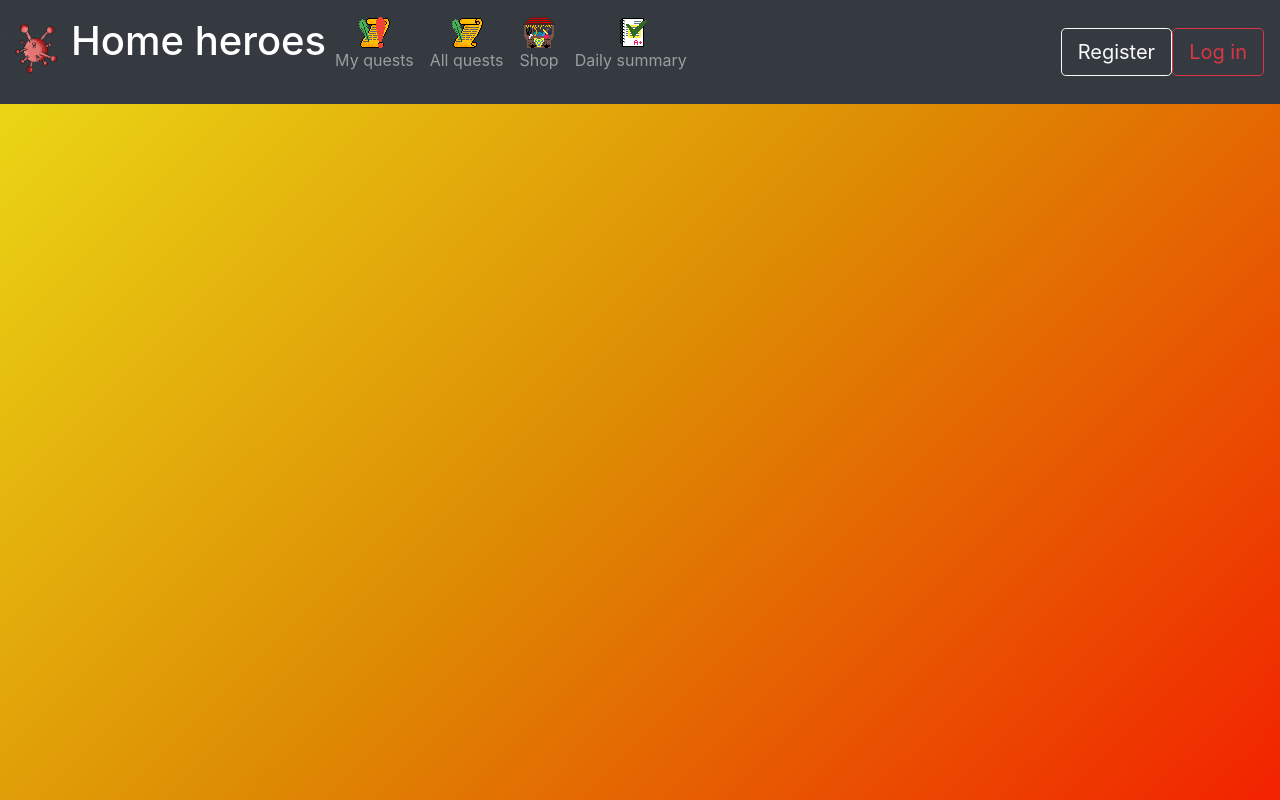
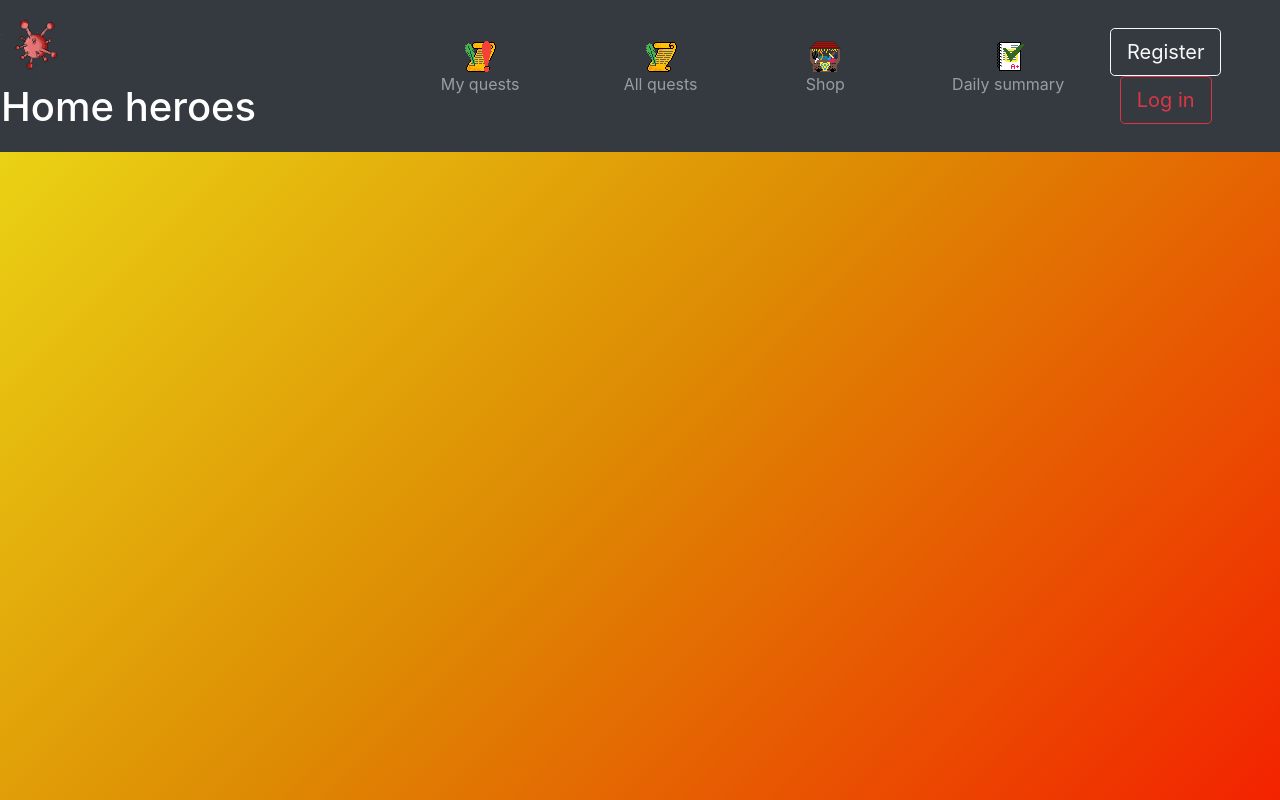
Before and after one commit to Salabim-mb/versus_virus, a React (Create React App) app: page / in a window 1280 px wide. Built offline with nearby package versions, Linux system fonts and the light colour scheme.

Commit message:
added spacing beteween navbar items

```diff
--- a/src/Components/Navbar/PageNavbar.js
+++ b/src/Components/Navbar/PageNavbar.js
@@ -6,6 +6,7 @@ import allquests from "../../assets/allquests.png";
 import shop from "../../assets/shop.png";
 import daily_stats from "../../assets/dailystats.png";
 import main_logo from "../../assets/logo.png";
+import NavbarContext from "react-bootstrap/cjs/NavbarContext";
 
 class PageNavbar extends React.Component {
     constructor(props){
@@ -34,35 +35,37 @@ class PageNavbar extends React.Component {
     render() {
         return (
             <Navbar fluid bg="dark" variant="dark" expand="lg" className="navbar">
+                <div className="mr-4">
                     <Navbar.Brand href="/">
                         <Row>
                             {window.innerWidth > 768 ? <img src={main_logo} alt="" width="70" height="70" className="d-inline-block" /> : <img src={main_logo} alt="" width="40" height="40" className="d-inline-block" /> }
                             {window.innerWidth > 768 ? <h1 className="align-text-bottom">Home heroes</h1> : <h2>Home heroes</h2>}
                         </Row>
                     </Navbar.Brand>
+                </div>
                 <Navbar.Toggle aria-controls="basic-navbar-nav" />
                 <Navbar.Collapse className="navbar_collapse">
                     <Nav className="navbar_menu mr-auto text-center">
                         <Nav.Link href="/myquests" className="navbar_item">
-                            <Col className="vw-20">
+                            <Col className="mx-5">
                                 <Row><img src={myquests} className="mx-auto d-block" alt=""/></Row>
                                 <Row><p className="mx-auto d-block">My quests</p></Row>
                             </Col>
                         </Nav.Link>
                         <Nav.Link href="/allquests" className="navbar_item">
-                            <Col className="vw-20">
+                            <Col className="mx-5">
                                 <Row><img src={allquests} className="mx-auto d-block" alt=""/></Row>
                                 <Row><p className="mx-auto d-block">All quests</p></Row>
                             </Col>
                         </Nav.Link>
                         <Nav.Link href="/shop" className="navbar_item">
-                            <Col className="vw-20">
+                            <Col className="mx-5">
                                 <Row><img src={shop} className="mx-auto d-block" alt=""/></Row>
                                 <Row><p className="mx-auto d-block">Shop</p></Row>
                             </Col>
                         </Nav.Link>
                         <Nav.Link href="/daily" className="navbar_item">
-                            <Col className="vw-20">
+                            <Col className="mx-5">
                                 <Row><img src={daily_stats} className="mx-auto d-block" alt=""/></Row>
                                 <Row><p className="mx-auto d-block">Daily summary</p></Row>
                             </Col>
```
Lines whose indentation alone changed are shown as unchanged.
